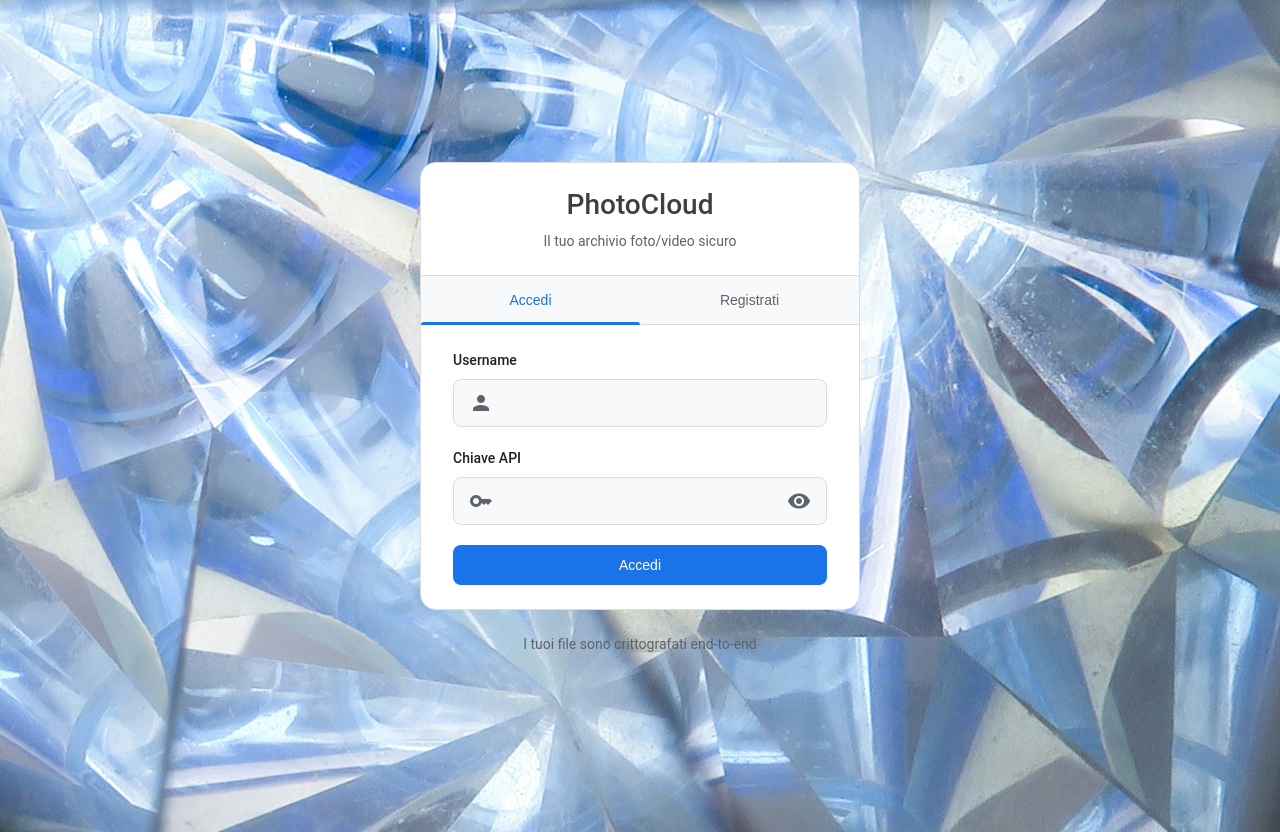
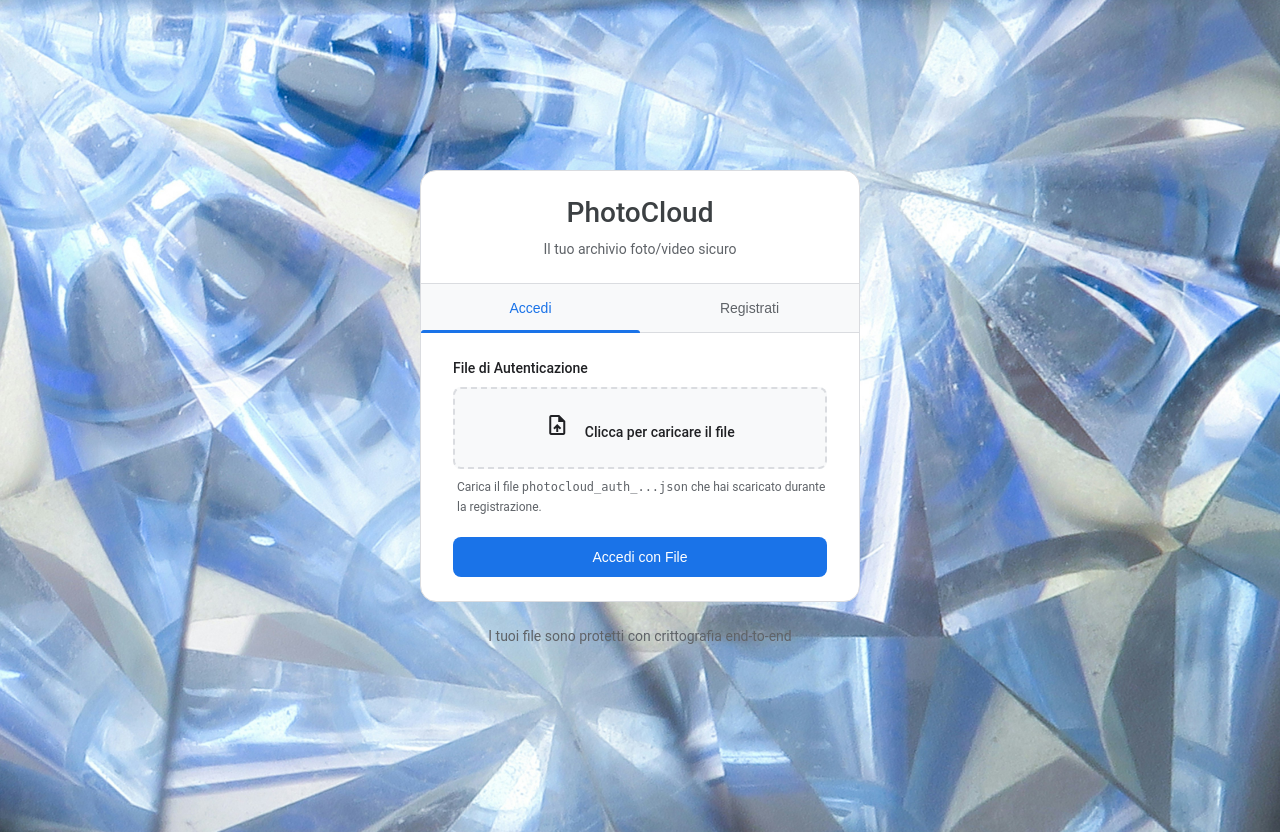
Before and after one commit to ValerioMassimoDeCecco/PhotoCloud, a Flask app: page / in a window 1280 px wide. Run offline with Flask 3, Linux system fonts and the light colour scheme.

Commit message:
aggiornata sicurezza

```diff
--- a/main.py
+++ b/main.py
@@ -19,6 +19,7 @@ from cryptography.hazmat.backends import default_backend
 from cryptography.hazmat.primitives.kdf.pbkdf2 import PBKDF2HMAC
 from cryptography.hazmat.primitives import hashes
 from concurrent.futures import ThreadPoolExecutor, as_completed
+import json  # <-- AGGIUNGI QUESTA RIGA
 
 app = Flask(__name__)  # --- MODIFICA: Corretto __name__
 app.secret_key = secrets.token_hex(16)
@@ -245,35 +246,98 @@ def home():
         return render_template('gallery.html', media_files=media_files_details)
     return render_template('login.html')
 
-# (Nessuna modifica a /register, /login, /logout, /upload)
+# SOSTITUISCI LA VECCHIA ROTTA /register CON QUESTA
 @app.route('/register', methods=['POST'])
 def register():
     username = request.form['username'].strip()
     key_type = request.form.get('key_type', 'generate')
     api_key = ""
-    if not username: return "Username non valido!", 400
+
+    if not username:
+        return "Username non valido!", 400
+
+    if find_user(username):
+        return "Username già esistente!", 409
+
     if key_type == 'custom':
         api_key = request.form.get('custom_key')
-        if not api_key or len(api_key) < 8: return "La chiave personalizzata deve avere almeno 8 caratteri.", 400
-    else: api_key = generate_api_key()
+        if not api_key or len(api_key) < 8:
+            return "La chiave personalizzata deve avere almeno 8 caratteri.", 400
+    else:
+        api_key = generate_api_key()
+
     try:
+        # 1. Esegui la registrazione (salva l'hash della chiave sul server)
         with get_dynamic_executor() as executor:
-            future = executor.submit(do_registration, username, api_key, app.config['UPLOAD_FOLDER'])
-            final_key = future.result()
-        return render_template('key_display.html', username=username, api_key=final_key)
-    except Exception as e: return str(e), 400
+            final_key = executor.submit(do_registration, username, api_key, app.config['UPLOAD_FOLDER']).result()
 
+        # 2. Prepara il file di autenticazione da far scaricare all'utente
+        session_id = str(uuid.uuid4())
+        timestamp = time.time()
+
+        # Il file contiene la CHIAVE REALE, non l'hash, per permettere la crittografia dei file
+        auth_data = {
+            "username": username,
+            "api_key": final_key,
+            "session_id": session_id,
+            "created_at": timestamp,
+            "hash_of_key": hash_key(final_key)
+        }
+
+        # 3. Crea un file JSON in memoria e invialo all'utente per il download
+        buffer = io.BytesIO()
+        buffer.write(json.dumps(auth_data, indent=2).encode('utf-8'))
+        buffer.seek(0)
+
+        download_name = f'photocloud_auth_{secure_filename(username)}.json'
+
+        return send_file(
+            buffer,
+            as_attachment=True,
+            download_name=download_name,
+            mimetype='application/json'
+        )
+
+    except Exception as e:
+        return str(e), 400
+
+# SOSTITUISCI LA VECCHIA ROTTA /login CON QUESTA
 @app.route('/login', methods=['POST'])
 def login():
-    username = request.form['username'].strip()
-    api_key = request.form['api_key'].strip()
-    with get_dynamic_executor() as executor:
-        is_valid = executor.submit(do_login, username, api_key).result()
-    if is_valid:
-        session['username'] = username
-        session['api_key'] = api_key
-        return redirect(url_for('home'))
-    return "Credenziali non valide!", 401
+    if 'auth_file' not in request.files:
+        return "File di autenticazione non trovato nel form.", 400
+
+    auth_file = request.files['auth_file']
+    if auth_file.filename == '':
+        return "Nessun file selezionato.", 400
+
+    try:
+        # 1. Leggi e analizza il file JSON caricato
+        content = auth_file.read().decode('utf-8')
+        auth_data = json.loads(content)
+
+        username = auth_data.get('username')
+        api_key = auth_data.get('api_key')
+
+        if not username or not api_key:
+            return "File di autenticazione non valido o corrotto.", 400
+
+        # 2. Verifica le credenziali confrontando l'hash della chiave con quello memorizzato
+        with get_dynamic_executor() as executor:
+            is_valid = executor.submit(do_login, username, api_key).result()
+
+        # 3. Se valide, crea la sessione utente
+        if is_valid:
+            session['username'] = username
+            session['api_key'] = api_key # Salva la chiave reale per la crittografia dei file
+            return redirect(url_for('home'))
+        else:
+            return "Credenziali non valide! Il file potrebbe essere obsoleto o non corrispondere a un utente registrato.", 401
+
+    except json.JSONDecodeError:
+        return "Formato del file non valido. Assicurati di caricare il file JSON corretto.", 400
+    except Exception as e:
+        return f"Si è verificato un errore durante l'autenticazione: {str(e)}", 500
 
 @app.route('/logout', methods=['POST'])
 def logout():
--- a/static/styles/login.css
+++ b/static/styles/login.css
@@ -1,3 +1,5 @@
+/* login.css */
+
 .auth-container {
     display: flex;
     flex-direction: column;
@@ -5,10 +7,8 @@
     justify-content: center;
     min-height: 100vh;
     padding: 24px;
-    background: transparent; /* completamente trasparente */
+    background: transparent;
 }
-
-
 
 .auth-card {
     width: 100%;
@@ -95,6 +95,7 @@
     font-size: 14px;
 }
 
+/* Stili per campi input normali (usati in registrazione) */
 .input-container {
     position: relative;
     display: flex;
@@ -142,6 +143,51 @@
     background: var(--surface);
 }
 
+/* NUOVI STILI: Per il contenitore di upload file */
+.file-upload-container {
+    position: relative;
+    width: 100%;
+}
+
+.file-upload-container input[type="file"] {
+    /* Nascondi completamente l'input file di default */
+    opacity: 0;
+    position: absolute;
+    top: 0; left: 0;
+    width: 100%; height: 100%;
+    cursor: pointer;
+}
+
+.file-upload-label {
+    display: flex;
+    align-items: center;
+    justify-content: center;
+    width: 100%;
+    padding: 24px;
+    border: 2px dashed var(--outline);
+    border-radius: var(--radius-s);
+    background: var(--surface-container-low);
+    color: var(--on-surface-variant);
+    cursor: pointer;
+    transition: background-color 0.2s, border-color 0.2s;
+    text-align: center;
+}
+
+.file-upload-label:hover {
+    background-color: var(--surface-container);
+    border-color: var(--primary);
+}
+
+.file-upload-label .material-icons {
+    margin-right: 12px;
+    font-size: 24px;
+    transition: color 0.2s;
+}
+
+.file-upload-label:hover .material-icons {
+    color: var(--primary);
+}
+
 .btn {
     padding: 12px 24px;
     border: none;
@@ -153,6 +199,7 @@
     width: 100%;
     transition: background-color 0.2s, box-shadow 0.2s;
     display: block;
+    margin-top: 10px;
 }
 
 .btn.primary {
@@ -162,12 +209,7 @@
 
 .btn.primary:hover {
     background: #1b66c9;
-    color: var(--on-primary);
     box-shadow: 0 1px 3px rgba(0, 0, 0, 0.1);
-}
-
-.btn:active {
-    transform: none;
 }
 
 .auth-footer {
@@ -177,7 +219,7 @@
     font-size: 14px;
 }
 
-/* Radio Group Styles */
+/* Stili per radio button (usati in registrazione) */
 .radio-group {
     display: flex;
     flex-direction: column;
--- a/templates/login.html
+++ b/templates/login.html
@@ -17,27 +17,25 @@
             <button id="register-tab" class="auth-tab">Registrati</button>
         </div>
 
+        <!-- MODIFICATO: Form di Login con upload file -->
         <div id="login-form" class="auth-form active">
-            <form id="actual-login-form" method="POST" action="/login">
+            <form id="actual-login-form" method="POST" action="/login" enctype="multipart/form-data">
                 <div class="form-group">
-                    <label for="login-username">Username</label>
-                    <div class="input-container">
-                        <span class="material-icons">person</span>
-                        <input type="text" id="login-username" name="username" required autocomplete="username">
+                    <label for="auth-file-input">File di Autenticazione</label>
+                    <div class="file-upload-container">
+                        <input type="file" id="auth-file-input" name="auth_file" required accept=".json, .txt">
+                        <label for="auth-file-input" class="file-upload-label">
+                            <span class="material-icons">upload_file</span>
+                            <span id="file-upload-text">Clicca per caricare il file</span>
+                        </label>
                     </div>
+                    <p class="form-hint">Carica il file <code>photocloud_auth_...json</code> che hai scaricato durante la registrazione.</p>
                 </div>
-                <div class="form-group">
-                    <label for="login-api-key">Chiave API</label>
-                    <div class="input-container">
-                        <span class="material-icons">key</span>
-                        <input type="password" id="login-api-key" name="api_key" required autocomplete="current-password">
-                        <span class="toggle-password material-icons">visibility</span>
-                    </div>
-                </div>
-                <button type="submit" class="btn primary">Accedi</button>
+                <button type="submit" class="btn primary">Accedi con File</button>
             </form>
         </div>
 
+        <!-- Form di Registrazione (invariato nella struttura, ma il backend ora forza il download) -->
         <div id="register-form" class="auth-form">
             <form id="actual-register-form" method="POST" action="/register">
                 <div class="form-group">
@@ -72,13 +70,13 @@
                     <p class="form-hint">Usa una frase o una password con almeno 8 caratteri per la massima sicurezza.</p>
                 </div>
 
-                <button type="submit" class="btn primary">Registrati</button>
+                <button type="submit" class="btn primary">Registrati e Scarica Chiave</button>
             </form>
         </div>
     </div>
 
     <div class="auth-footer">
-        <p>I tuoi file sono crittografati end-to-end</p>
+        <p>I tuoi file sono protetti con crittografia end-to-end</p>
     </div>
 </div>
 {% endblock %}
@@ -86,25 +84,7 @@
 {% block scripts %}
 <script>
 document.addEventListener('DOMContentLoaded', function() {
-    const customKeyGroup = document.getElementById('custom-key-group');
-    const customKeyInput = document.getElementById('register-custom-key');
-    const keyTypeRadios = document.querySelectorAll('input[name="key_type"]');
-
-    function toggleCustomKey() {
-        const selectedValue = document.querySelector('input[name="key_type"]:checked').value;
-        if (selectedValue === 'custom') {
-            customKeyGroup.style.display = 'block';
-            customKeyInput.required = true;
-        } else {
-            customKeyGroup.style.display = 'none';
-            customKeyInput.required = false;
-        }
-    }
-
-    keyTypeRadios.forEach(radio => {
-        radio.addEventListener('change', toggleCustomKey);
-    });
-
+    // Gestione Tab Login/Registrazione
     const loginTab = document.getElementById('login-tab');
     const registerTab = document.getElementById('register-tab');
     const loginForm = document.getElementById('login-form');
@@ -124,6 +104,25 @@ document.addEventListener('DOMContentLoaded', function() {
         loginForm.classList.remove('active');
     });
 
+    // Gestione opzioni chiave personalizzata nel form di registrazione
+    const customKeyGroup = document.getElementById('custom-key-group');
+    const customKeyInput = document.getElementById('register-custom-key');
+    const keyTypeRadios = document.querySelectorAll('input[name="key_type"]');
+
+    function toggleCustomKey() {
+        const selectedValue = document.querySelector('input[name="key_type"]:checked').value;
+        if (selectedValue === 'custom') {
+            customKeyGroup.style.display = 'block';
+            customKeyInput.required = true;
+        } else {
+            customKeyGroup.style.display = 'none';
+            customKeyInput.required = false;
+        }
+    }
+    keyTypeRadios.forEach(radio => radio.addEventListener('change', toggleCustomKey));
+    toggleCustomKey();
+
+    // Gestione visibilità password
     document.querySelectorAll('.toggle-password').forEach(icon => {
         icon.addEventListener('click', () => {
             const input = icon.previousElementSibling;
@@ -133,7 +132,19 @@ document.addEventListener('DOMContentLoaded', function() {
         });
     });
 
-    toggleCustomKey();
+    // NUOVO: Gestione input file per login
+    const authFileInput = document.getElementById('auth-file-input');
+    const fileUploadText = document.getElementById('file-upload-text');
+
+    authFileInput.addEventListener('change', function() {
+        if (this.files && this.files.length > 0) {
+            fileUploadText.textContent = this.files[0].name;
+            fileUploadText.previousElementSibling.textContent = 'check_circle'; // cambia icona
+        } else {
+            fileUploadText.textContent = 'Clicca per caricare il file';
+            fileUploadText.previousElementSibling.textContent = 'upload_file';
+        }
+    });
 
     // Sfondo casuale
     const backgrounds = ['wp1.jpg', 'wp2.jpg', 'wp3.jpg'];
--- a/users.txt
+++ b/users.txt
@@ -1,3 +1,4 @@
 a:1f3ce40415a2081fa3eee75fc39fff8e56c22270d1a978a7249b592dcebd20b4
 jasmine:c141908a2a50d1a7e582f007983f0b3e147e7cee84fae7ad3f7f82894ab4d584
 jasmine1:93ff6681cf4313518a5058be6c02339f4ac147f9a8d57d4a31ae50b509be61a5
+valerio:41a1a00068c98c4fbe831c5f8f92b9806ac13daf2a1786ecf05de8aa39ce7249
```
